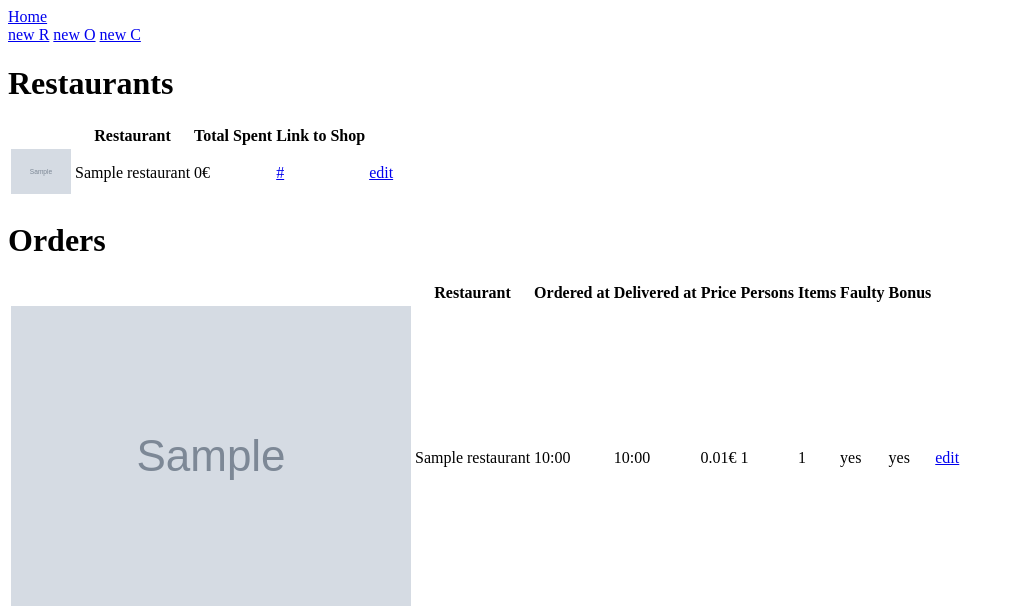
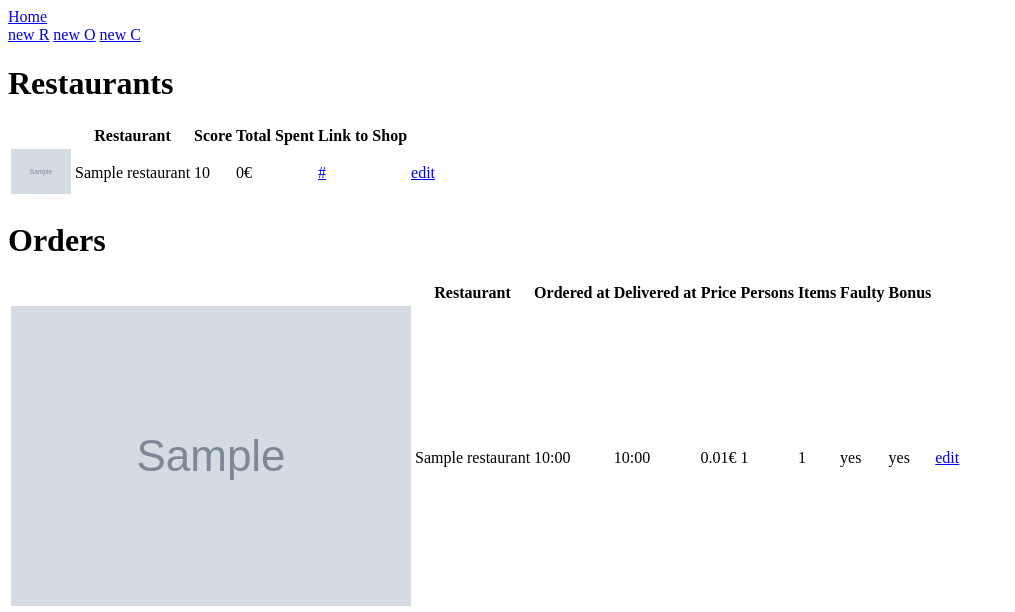
Before and after one commit to arthsmiller/foodpicker, a Symfony app: template templates/index.html.twig in a window 1280 px wide. Shown: the top 612 px of the page, without its empty margins (0-1015 px from the left). Run offline with Twig, Linux system fonts and the light colour scheme; the template is opened without the code that fills it: most values are stand-ins (such as "Sample title", 1, 10 or a date in 2020); grey boxes marked "Sample" are stand-in pictures; some libraries are stand-ins or nearby versions.

Commit message:
# start planning score system

```diff
--- a/templates/index.html.twig
+++ b/templates/index.html.twig
@@ -16,6 +16,7 @@
                 <tr>
                     <th class="w-auto"></th>
                     <th>Restaurant</th>
+                    <th>Score</th>
                     <th>Total Spent</th>
                     <th>Link to Shop</th>
                 </tr>
@@ -25,6 +26,7 @@
                 <tr>
                     <td><img src="{{ asset(restaurant.logoUrl) }}" width="60px"> </td>
                     <td >{{ restaurant.name }}</td>
+                    <td >{{ restaurant.score }}</td>
                     <td>{{ money_spent[restaurant.name] / 100 }}€</td>
                     <td class="text-muted" >
                         <a href="{{ restaurant.shopUrl }}" target="_blank">{{ restaurant.shopUrl }}</a>
```
Also changed, not shown: readme.md.
